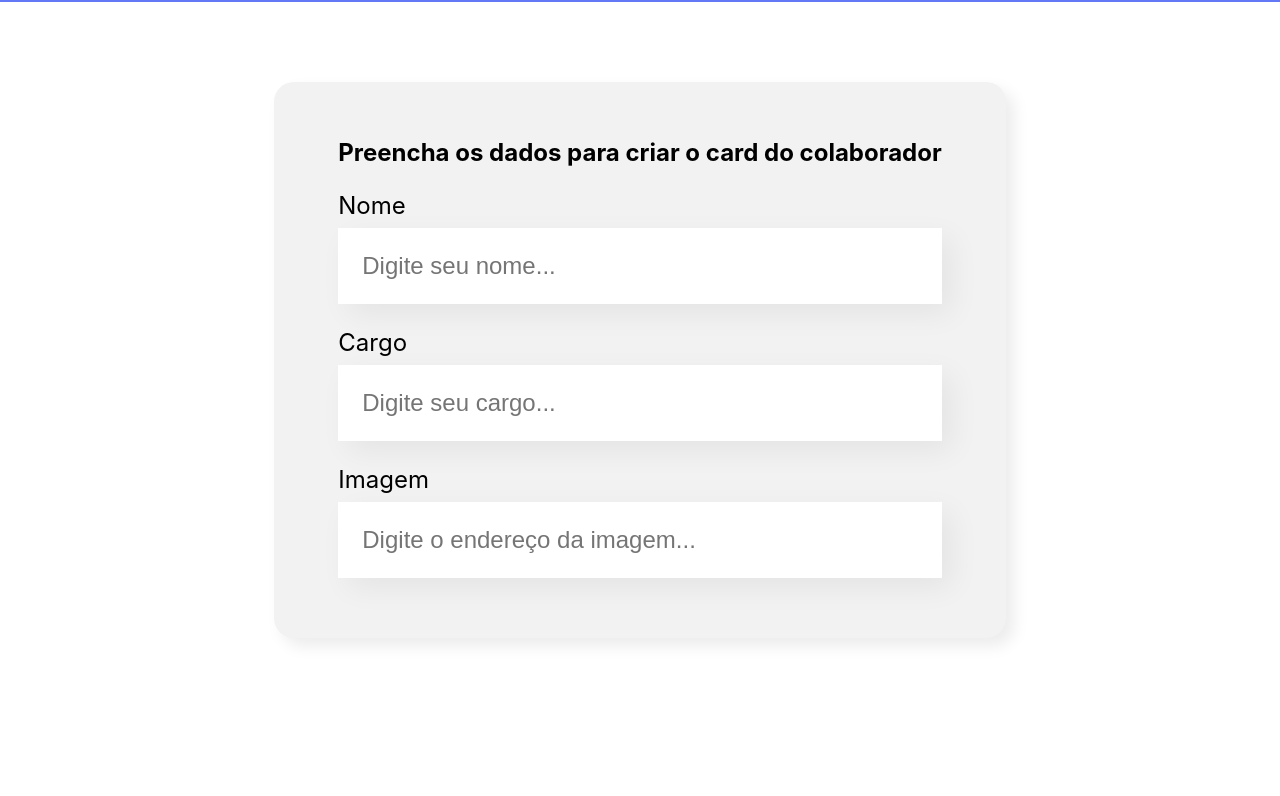
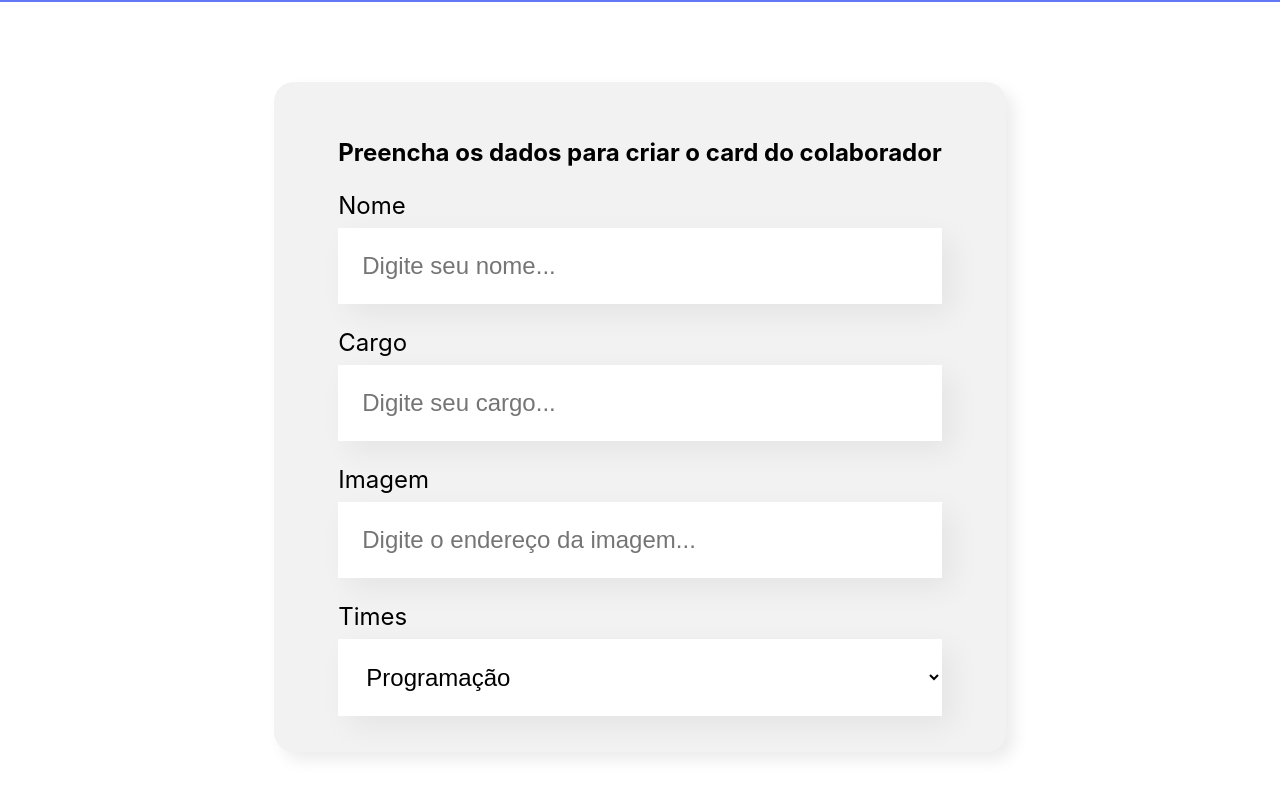
Before and after one commit to BCampanha/organo, a JavaScript app: page / in a window 1280 px wide. Shown: the part 496-1292 px from the top of the page. Before the commit the page ends 1214 px from the top, so only its background shows below. Built offline with nearby package versions, Linux system fonts and the light colour scheme; the HTML template or start-up script is replaced by a standard one.

Commit message:
lista dos times

```diff
--- a/src/componentes/Formulario/index.js
+++ b/src/componentes/Formulario/index.js
@@ -1,7 +1,19 @@
 import CampoTexto from '../CampoTexto'
+import ListaSuspensa from '../ListaSuspensa'
 import './Formulario.css'
 
 const Formulario = () => {
+
+  const times = [
+    'Programação',
+    'Front-End',
+    'Data Science',
+    'Devops',
+    'UX e Design',
+    'Mobile',
+    'Inovação e Gestão'
+  ]
+
   return(
     <section className='formulario'>
       <form>
@@ -9,6 +21,7 @@
         <CampoTexto label="Nome" placeholder="Digite seu nome"/>
         <CampoTexto label="Cargo" placeholder="Digite seu cargo"/>
         <CampoTexto label="Imagem" placeholder="Digite o endereço da imagem"/>
+        <ListaSuspensa label="Times" itens={times}/>
       </form>
     </section>
   )
--- /dev/null
+++ b/src/componentes/ListaSuspensa/ListaSuspensa.css
@@ -0,0 +1,15 @@
+.lista-suspensa label {
+  display: block;
+  margin-bottom: 8px;
+  font-size: 24px;
+}
+
+.lista-suspensa select {
+  background-color: #FFF;
+  box-shadow: 10px 10px 30px rgba(0,0,0,0.06);
+  width: 100%;
+  border: none;
+  font-size: 24px;
+  padding: 24px;
+  box-sizing: border-box;
+}
--- /dev/null
+++ b/src/componentes/ListaSuspensa/index.js
@@ -0,0 +1,15 @@
+
+import './ListaSuspensa.css'
+
+const ListaSuspensa = (props) => {
+  return (
+    <div className='lista-suspensa'>
+      <label>{props.label}</label>
+      <select>
+        {props.itens.map(item => <option key={item}>{item}</option>)}
+      </select>
+    </div>
+  )
+}
+
+export default ListaSuspensa
```
